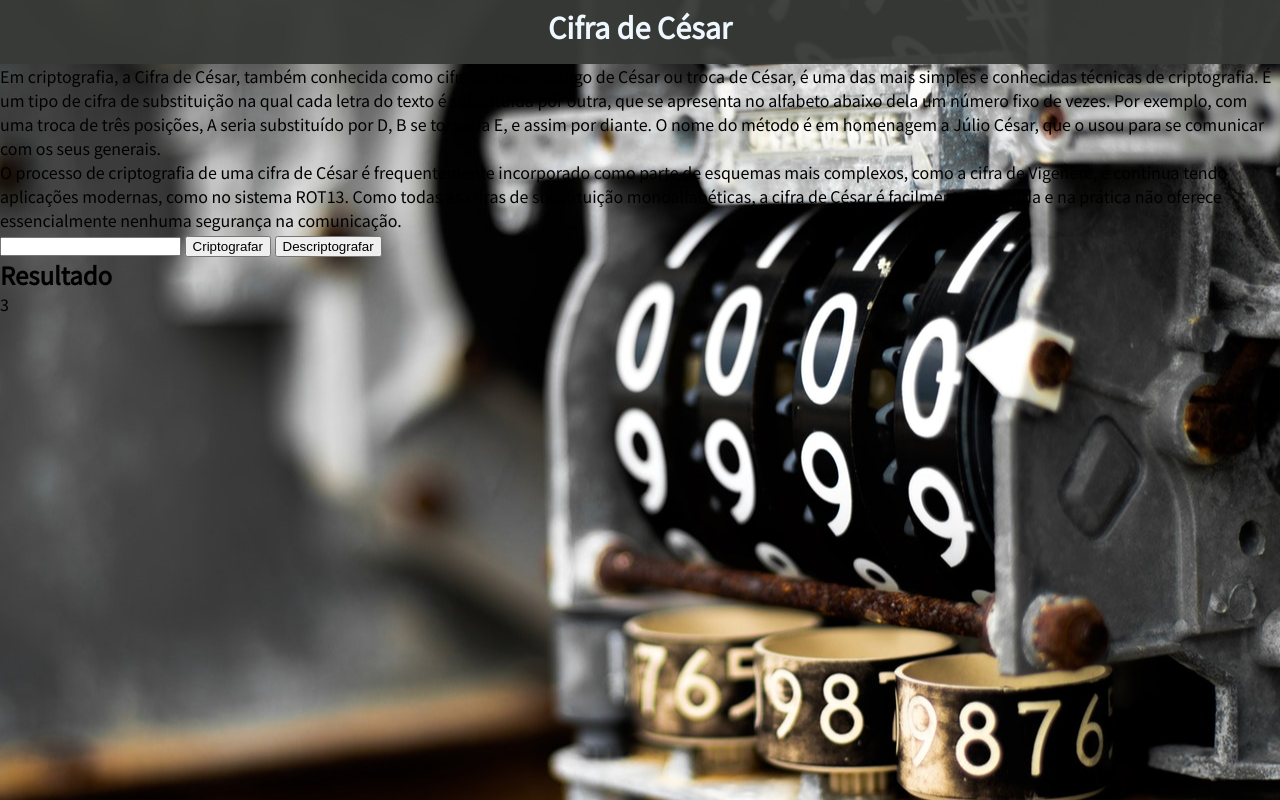
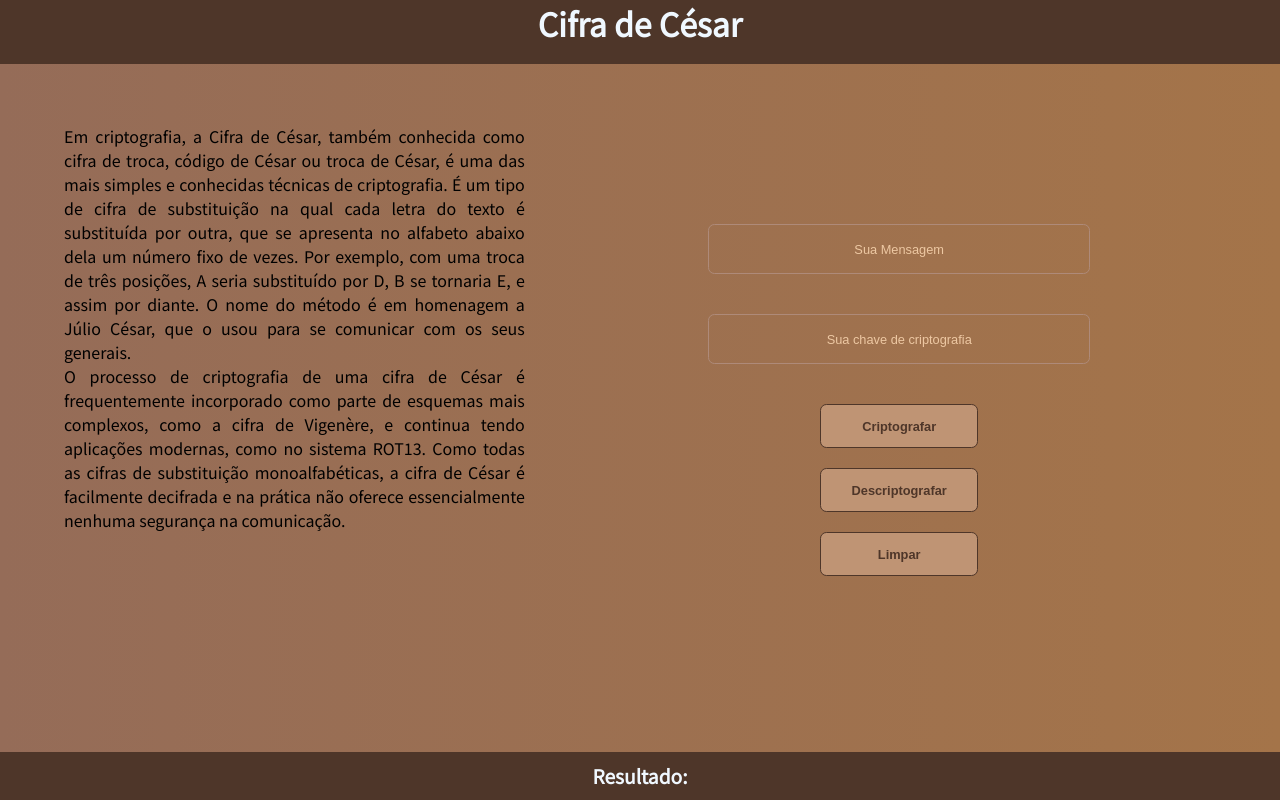
Before and after one commit to JuliandroR/Cifra-de-Cesar, a plain HTML site: page index.html in a window 1280 px wide. Both pictures are taken after a click on the button "Criptografar". Drawn offline with Linux system fonts and the light colour scheme.

Commit message:
Adição da opção de inserir a chave de criptografia, personalização da interface visual

```diff
--- a/css/index.css
+++ b/css/index.css
@@ -2,11 +2,7 @@
 
 body{
     font-family: 'Noto Sans JP', sans-serif;
-
-    background: url('../images/antique-business-classic-1364700.jpg');
-    background-size: cover;
-    background-position: center;
-    background-attachment: fixed;
+    background: linear-gradient(to left, #A47449, #956C58);
 }
 
 body, header, main, input, h2, p, a{
@@ -17,13 +13,95 @@ body, header, main, input, h2, p, a{
 header{
     width: 100%;
     height: 8vh;
-    background-color: rgba(55, 58, 54, 0.95);
+    background-color: #4E3629;
+    user-select: none;
 }
 
 header h2{
     text-align: center;
-    font-size: 2.25vw;
-    padding-top: 0.75vh;
+    font-size: 2.5vw;
     font-weight: bold;
     color: aliceblue;
+    user-select: none;
 }
+
+main{
+    display: flex;
+    width: 90%;
+    margin: 0 5%;
+    user-select: none;
+}
+
+.introduction{
+    width: 40%;
+    margin-right: 5%;
+    padding-top: 7.5vh;
+    text-align: justify;
+    font-size: 1.25vw;
+}
+
+.encoder{
+    width: 55%;
+    padding-top: 15vh;
+}
+
+.encoder input{
+    display: block;
+    margin: 5vh auto;
+    width: 60%;
+    height: 6vh;
+    text-align: center;
+    border: 0.15vw solid #AE8A79;
+    background: none;
+    border-radius: 0.5vw;
+    font-size: 1vw;
+    transition: 1.2;
+    color: #C5B9AC;
+}
+
+.encoder input:focus{
+    transform: scale(1.05);
+    border: 0.15vw solid #5B3427;
+    background: rgba(98, 59, 42, 0.6);
+}
+
+.encoder input::placeholder{
+    color: #EDC8A3;
+}
+
+.encoder button{
+    display: block;
+    width: 25%;
+    margin: 0 auto;
+    height: 5.5vh;
+    margin-bottom: 2.5vh;
+    border-radius: 0.5vw;
+    border: 0.1vw solid #4E3629;
+    background: #BF9474;
+    font-weight: bold;
+    font-size: 1vw;
+    color: #4E3629;
+}
+
+.encoder button:hover{
+    transform: scale(1.05);
+    cursor: pointer;
+    color: #BF9474;
+    background: #4E3629;
+}
+
+
+footer{
+    position: fixed;
+    bottom: 0vh;
+    background-color: #4E3629;
+    width: 100%;
+    height: 6vh;
+    align-content: center;
+    text-align: center;
+    color: aliceblue;
+}
+
+footer h2{
+    font-size: 1.5vw;
+}
--- a/index.html
+++ b/index.html
@@ -35,14 +35,15 @@
             </p>
         </div>
         <div class="encoder">
-            <input type="text">
+            <input type="text" placeholder="Sua Mensagem">
+            <input type="text" placeholder="Sua chave de criptografia">
             <button onclick="criptografar()">Criptografar</button>
             <button onclick="descriptografar()">Descriptografar</button>
+            <button onclick="limpar()">Limpar</button>
         </div>
     </main>
     <footer>
-        <h2>Resultado</h2>
-        <a id="retorno"></a>
+        <h2>Resultado: <a id="retorno">____________________</a></h2>
     </footer>
 </body>
 
--- a/scripts/index.js
+++ b/scripts/index.js
@@ -1,9 +1,9 @@
-const alfabeto = ["a", "b", "c", "d", "e", "f", "g", "h", "i", "j", "k", "l", "m", "n", "o", "p", "q", "r", "s", "t", "u", "v", "w", "x", "y", "z"]
+const alfabeto = ["A", "B", "C", "D", "E", "F", "G", "H", "I", "J", "K", "L", "M", "N", "O", "P", "Q", "R", "S", "T", "U", "V", "W", "X", "Y", "Z"]
 
 const criptografar = () => {
-    let palavra = capturaInput()
+    let palavra = capturaInput(0).toUpperCase()
     let retorno = ""
-    let num = sorteiaNum()
+    let num = parseInt(capturaInput(1))
 
     for (let i = 0; i < palavra.length; i++) {
         if (palavra[i] == " ") {
@@ -26,15 +26,16 @@ const criptografar = () => {
             }
         }
     }
-    retorno += `${num}`
+    console.log(retorno);
+
     devolveHTML(retorno)
 }
 
 const descriptografar = () => {
-    let palavra = capturaInput()
+    let palavra = capturaInput(0).toUpperCase()
     let retorno = ""
-    let num = palavra[palavra.length-1]
-    for (let i = 0; i < palavra.length - 1; i++) {
+    let num = parseInt(capturaInput(1))
+    for (let i = 0; i < palavra.length; i++) {
         if (palavra[i] == "-") {
             retorno += " "
         } else {
@@ -44,10 +45,10 @@ const descriptografar = () => {
                 letraCifrada = alfabeto[j]
                 j--
             }
-            if (j < alfabeto.length - num) {
+            if (j <= alfabeto.length - num) {
                 retorno += alfabeto[j - num]
             }
-            else if (j > alfabeto.length - num) {
+            else if (j >= alfabeto.length - num) {
                 retorno += alfabeto[j]
             }
             else {
@@ -60,20 +61,18 @@ const descriptografar = () => {
     devolveHTML(retorno)
 }
 
-const capturaInput = () => {
-    return document.getElementsByTagName('input')[0].value
+const capturaInput = (position) => {
+    return document.getElementsByTagName('input')[position].value
 }
 
 const devolveHTML = (elemento) => {
     document.getElementById('retorno').innerHTML = elemento;
 }
 
-const sorteiaNum = () => {
-    let num = parseInt(Math.random() * 7)
-    if (num == 0) {
-        while (num == 0) {
-            num = parseInt(Math.random() * 7)
-        }
-    }
-    return num
+const limpar = () => {
+    console.log('entrou na função');
+
+    devolveHTML("____________________")
+    document.getElementsByTagName('input')[0].value = ""
+    document.getElementsByTagName('input')[1].value = ""
 }
```
Also changed, not shown: images/antique-business-classic-1364700.jpg (deleted).
